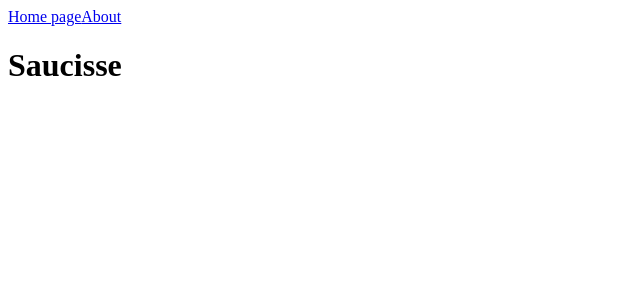
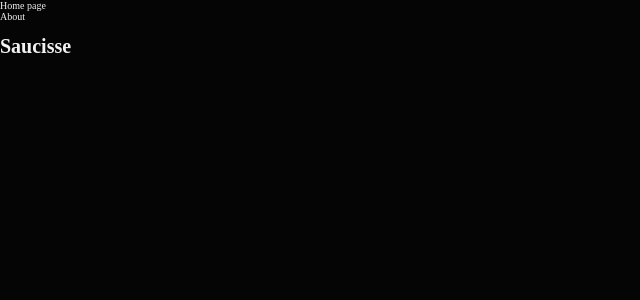
Before and after one commit to itsEXORDIUM/palayeroyale, a Nuxt app: page / in a window 1280 px wide. Shown: the top 300 px of the page, without its empty margins (0-640 px from the left). Built offline with nearby package versions, Linux system fonts and the light colour scheme.

Commit message:
setup scss

```diff
--- /dev/null
+++ b/assets/scss/main.scss
@@ -0,0 +1,13 @@
+@import 'variables/colors';
+@import 'variables/fonts';
+@import 'normalize/normalize.scss';
+
+/** BODY **/
+body {
+    background-color: $dark_color;
+    color: $bright_color;
+}
+
+a {
+    color: $bright_color;
+}
--- /dev/null
+++ b/assets/scss/normalize/normalize.scss
@@ -0,0 +1,14 @@
+html, body {
+    margin:0;
+    padding:0;
+}
+
+ul {
+    margin: 0;
+    padding: 0;
+    list-style: none;
+}
+
+a {
+    text-decoration: none;
+}
--- /dev/null
+++ b/assets/scss/variables/_colors.scss
@@ -0,0 +1,3 @@
+$dark_color: #050505;
+$red_accent : #9C0000;
+$bright_color: #F2F2F2;
--- /dev/null
+++ b/assets/scss/variables/_fonts.scss
@@ -0,0 +1,3 @@
+body {
+    font-size:62.5%;
+}
--- /dev/null
+++ b/components/Header.vue
@@ -0,0 +1,20 @@
+<template>
+    <header>
+        <nav>
+            <ul>
+                <li><nuxt-link to="/">Home page</nuxt-link></li>
+                <li><nuxt-link to="/about">About</nuxt-link></li>
+            </ul>
+        </nav>
+    </header>
+</template>
+
+<script>
+export default {
+  components: {
+  }
+}
+</script>
+
+<style lang="scss">
+</style>
--- a/components/uinav.vue
+++ /dev/null
@@ -1,15 +0,0 @@
-<template>
-    <nav>
-        <nuxt-link to="/">Home page</nuxt-link>
-        <nuxt-link to="/about">About</nuxt-link>
-    </nav>
-</template>
-
-<script>
-export default {
-}
-</script>
-
-<style scoped>
-
-</style>
--- a/layouts/default.vue
+++ b/layouts/default.vue
@@ -1,17 +1,17 @@
 <template>
     <div>
-        <uinav/>
-        <nuxt />
+        <Header/>
+        <nuxt/>
     </div>
 </template>
 <script>
-import uinav from '~/components/uinav'
+import Header from '~/components/header'
 
 export default {
   components: {
-    uinav
+    Header
   }
 }
 </script>
-<style>
+<style lang="scss">
 </style>
--- a/nuxt.config.js
+++ b/nuxt.config.js
@@ -23,6 +23,7 @@ export default {
   ** Global CSS
   */
   css: [
+    '~assets/scss/main.scss'
   ],
   /*
   ** Plugins to load before mounting the App
--- a/package.json
+++ b/package.json
@@ -13,5 +13,9 @@
   "dependencies": {
     "nuxt": "^2.0.0"
   },
-  "devDependencies": {}
+  "devDependencies": {
+    "@nuxtjs/style-resources": "^1.0.0",
+    "node-sass": "^4.13.0",
+    "sass-loader": "^8.0.0"
+  }
 }
```
Also changed, not shown: 1 other file (tests, documents, lock files or other folders).
